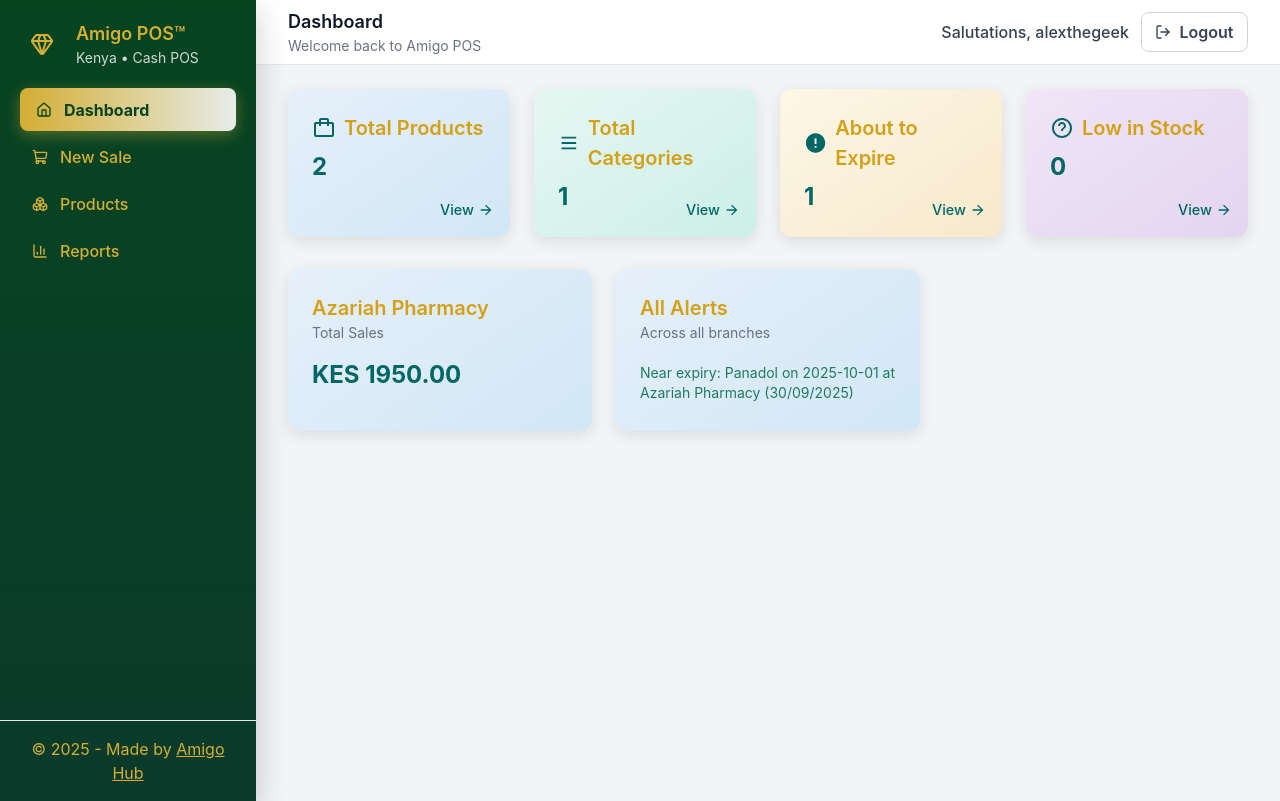
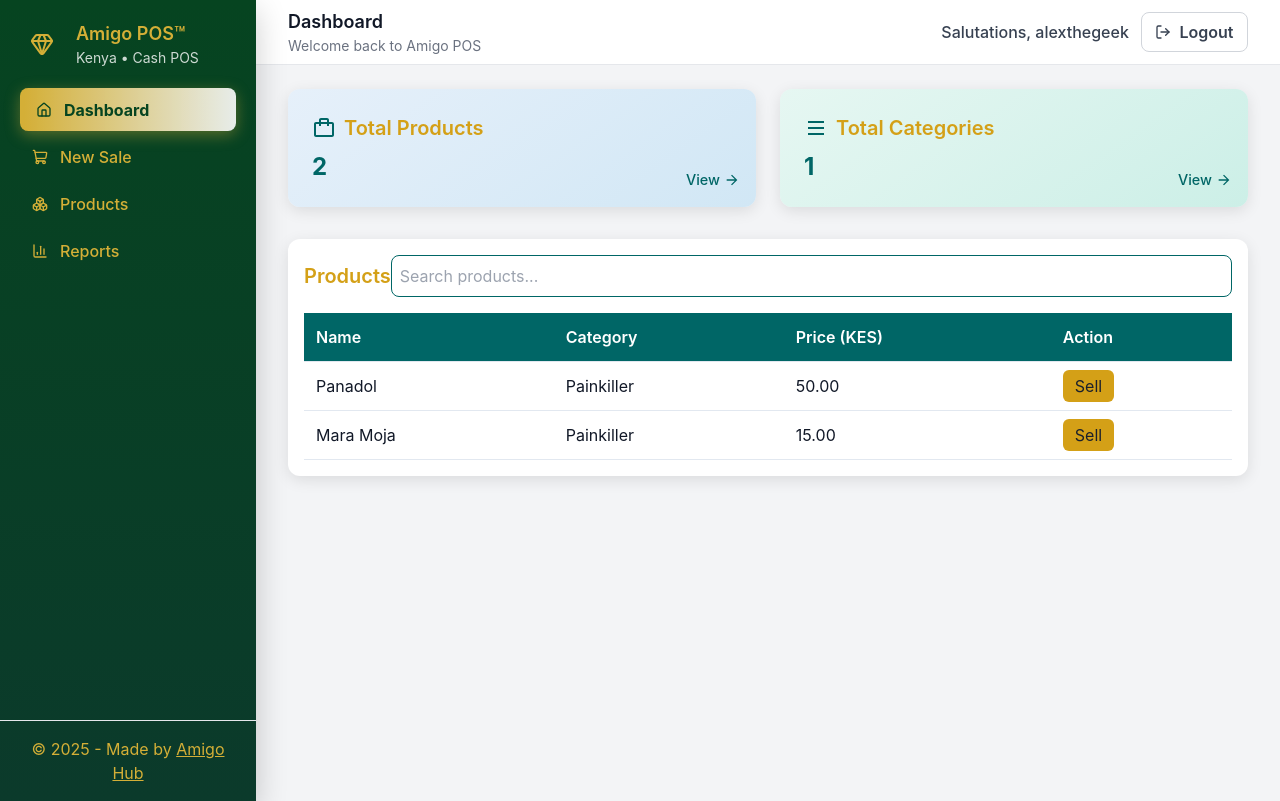
Before and after one commit to alexwaya0/pos, a Django app: page / in a window 1280 px wide. Run offline with Django 5.2, Linux system fonts and the light colour scheme; a user stored in the database is signed in; data comes from the database, SQL or seed files in the repository; some libraries are stand-ins or nearby versions.

Commit message:
update dashboard UI/UX

```diff
--- a/pos/templates/pos/base.html
+++ b/pos/templates/pos/base.html
@@ -10,9 +10,15 @@
   <link rel="icon" type="image/png" href="https://lucide.dev/favicon.png" />
   {# NOTE: Replace the above URL with the direct link to your actual hosted favicon. #}
 
-  <script src="https://cdn.tailwindcss.com"></script>
+  {# Preload Tailwind for faster rendering #}
+  <link rel="preload" href="https://cdn.tailwindcss.com" as="script" />
 
-  <script src="https://unpkg.com/lucide@latest"></script>
+  {# Preload Lucide for faster icon loading #}
+  <link rel="preload" href="https://unpkg.com/lucide@latest" as="script" />
+
+  <script src="https://cdn.tailwindcss.com" defer></script>
+
+  <script src="https://unpkg.com/lucide@latest" defer></script>
 
   <style>
     :root {
@@ -200,7 +206,7 @@
       </div>
       <div class="mt-auto p-4 border-t border-white/6 text-center sidebar-footer">
         &copy; {% now "Y" %} - Made by
-        <a href="https://amigohub.africa" target="_blank" rel="noopener">Amigo Hub</a>
+        <a href="https://amigohub.africa" target="_blank" rel="noopener noreferrer">Amigo Hub</a>
       </div>
     </aside>
     {% endif %}
--- a/pos/templates/pos/dashboard.html
+++ b/pos/templates/pos/dashboard.html
@@ -1,4 +1,6 @@
 {% extends 'pos/base.html' %}
+{% block title %}Dashboard{% endblock %}
+{% block page_title %}Dashboard{% endblock %}
 {% block content %}
 <style>
   .card {
@@ -16,8 +18,6 @@
   /* Card-specific colors */
   .card-products { background: linear-gradient(145deg, #E6F0FA, #D1E7F5); } /* Light teal */
   .card-categories { background: linear-gradient(145deg, #E6F7F2, #CCEFE7); } /* Light green */
-  .card-expiry { background: linear-gradient(145deg, #FEF7E6, #F6E9CC); } /* Light gold */
-  .card-low-stock { background: linear-gradient(145deg, #F0E6F7, #E3D5EF); } /* Light purple */
   .cta-link {
     color: #006666; /* Teal */
     font-weight: 500;
@@ -104,14 +104,14 @@
 
 <div class="container mx-auto">
   <!-- Summary Cards -->
-  <div class="grid grid-cols-1 md:grid-cols-4 gap-6 mb-8">
+  <div class="grid grid-cols-1 md:grid-cols-2 gap-6 mb-8">
     <div class="card card-products">
       <div class="flex items-center mb-2">
         <svg class="icon" xmlns="http://www.w3.org/2000/svg" viewBox="0 0 24 24"><path d="M20 6h-3V4c0-1.1-.9-2-2-2H9c-1.1 0-2 .9-2 2v2H4c-1.1 0-2 .9-2 2v11c0 1.1.9 2 2 2h16c1.1 0 2-.9 2-2V8c0-1.1-.9-2-2-2zM9 4h6v2H9V4zm11 15H4V8h3v2h2V8h6v2h2V8h3v11z"/></svg>
         <h3 class="text-gold">Total Products</h3>
       </div>
       <p class="text-2xl font-bold text-teal">{{ products|length }}</p>
-      <a href="#" class="cta-link" aria-label="View all products">
+      <a href="{% url 'pos:product_list' %}" class="cta-link" aria-label="View all products">
         View
         <svg class="cta-icon" xmlns="http://www.w3.org/2000/svg" viewBox="0 0 24 24" aria-hidden="true"><path d="M12 4l-1.41 1.41L16.17 11H4v2h12.17l-5.58 5.59L12 20l8-8z"/></svg>
       </a>
@@ -122,113 +122,45 @@
         <h3 class="text-gold">Total Categories</h3>
       </div>
       <p class="text-2xl font-bold text-teal">{{ categories|length }}</p>
-      <a href="#" class="cta-link" aria-label="View all categories">
-        View
-        <svg class="cta-icon" xmlns="http://www.w3.org/2000/svg" viewBox="0 0 24 24" aria-hidden="true"><path d="M12 4l-1.41 1.41L16.17 11H4v2h12.17l-5.58 5.59L12 20l8-8z"/></svg>
-      </a>
-    </div>
-    <div class="card card-expiry">
-      <div class="flex items-center mb-2">
-        <svg class="icon" xmlns="http://www.w3.org/2000/svg" viewBox="0 0 24 24"><path d="M12 2C6.48 2 2 6.48 2 12s4.48 10 10 10 10-4.48 10-10S17.52 2 12 2zm1 15h-2v-2h2v2zm0-4h-2V7h2v6z"/></svg>
-        <h3 class="text-gold">About to Expire</h3>
-      </div>
-      <p class="text-2xl font-bold text-teal">{{ near_expiries|length }}</p>
-      <a href="#" class="cta-link" aria-label="View expiring products">
-        View
-        <svg class="cta-icon" xmlns="http://www.w3.org/2000/svg" viewBox="0 0 24 24" aria-hidden="true"><path d="M12 4l-1.41 1.41L16.17 11H4v2h12.17l-5.58 5.59L12 20l8-8z"/></svg>
-      </a>
-    </div>
-    <div class="card card-low-stock">
-      <div class="flex items-center mb-2">
-        <svg class="icon" xmlns="http://www.w3.org/2000/svg" viewBox="0 0 24 24"><path d="M12 2C6.48 2 2 6.48 2 12s4.48 10 10 10 10-4.48 10-10S17.52 2 12 2zm0 18c-4.41 0-8-3.59-8-8s3.59-8 8-8 8 3.59 8 8-3.59 8-8 8zm0-14c-2.21 0-4 1.79-4 4h2c0-1.1.9-2 2-2s2 .9 2 2c0 2-3 1.75-3 5h2c0-2.25 3-2.5 3-5 0-2.21-1.79-4-4-4z"/></svg>
-        <h3 class="text-gold">Low in Stock</h3>
-      </div>
-      <p class="text-2xl font-bold text-teal">{{ low_stocks|length }}</p>
-      <a href="#" class="cta-link" aria-label="View low stock products">
+      <a href="{% url 'pos:product_list' %}" class="cta-link" aria-label="View all categories">
         View
         <svg class="cta-icon" xmlns="http://www.w3.org/2000/svg" viewBox="0 0 24 24" aria-hidden="true"><path d="M12 4l-1.41 1.41L16.17 11H4v2h12.17l-5.58 5.59L12 20l8-8z"/></svg>
       </a>
     </div>
   </div>
 
-  <!-- Role-Specific Data -->
-  <div class="grid grid-cols-1 md:grid-cols-3 gap-6 mt-8">
-    {% if role == 'cashier' %}
-      <div class="card card-products p-6">
-        <h3 class="text-gold">Today's Sales</h3>
-        <p class="text-sm text-gray-500">Total sales for {{ request.user.profile.branch.name }}</p>
-        <div class="mt-4 text-2xl font-bold text-teal">KES {{ today_sales|floatformat:2 }}</div>
-      </div>
-      <div class="card card-products p-6">
-        <h3 class="text-gold">Low Stock Alerts</h3>
-        <p class="text-sm text-gray-500">Items below threshold</p>
-        <ul class="mt-4 text-sm text-jungle-green">
-          {% for batch in low_stocks %}
-            <li class="py-1">{{ batch.product.name }}: {{ batch.quantity }} units</li>
-          {% empty %}
-            <li class="py-1">No low stock items</li>
-          {% endfor %}
-        </ul>
-      </div>
-      <div class="card card-products p-6">
-        <h3 class="text-gold">Expiry Warnings</h3>
-        <p class="text-sm text-gray-500">Items nearing expiry</p>
-        <ul class="mt-4 text-sm text-jungle-green">
-          {% for batch in near_expiries %}
-            <li class="py-1">{{ batch.product.name }}: {{ batch.expiry_date|date:"d/m/Y" }}</li>
-          {% empty %}
-            <li class="py-1">No expiring items</li>
-          {% endfor %}
-        </ul>
-      </div>
-    {% elif role == 'manager' %}
-      <div class="card card-products p-6">
-        <h3 class="text-gold">Branch Sales Summary</h3>
-        <p class="text-sm text-gray-500">{{ request.user.profile.branch.name }}</p>
-        <div class="mt-4 text-2xl font-bold text-teal">KES {{ sales_summary|floatformat:2 }}</div>
-      </div>
-      <div class="card card-products p-6">
-        <h3 class="text-gold">Low Stock Alerts</h3>
-        <p class="text-sm text-gray-500">Items below threshold</p>
-        <ul class="mt-4 text-sm text-jungle-green">
-          {% for batch in low_stocks %}
-            <li class="py-1">{{ batch.product.name }}: {{ batch.quantity }} units</li>
-          {% empty %}
-            <li class="py-1">No low stock items</li>
-          {% endfor %}
-        </ul>
-      </div>
-      <div class="card card-products p-6">
-        <h3 class="text-gold">Expiry Warnings</h3>
-        <p class="text-sm text-gray-500">Items nearing expiry</p>
-        <ul class="mt-4 text-sm text-jungle-green">
-          {% for batch in near_expiries %}
-            <li class="py-1">{{ batch.product.name }}: {{ batch.expiry_date|date:"d/m/Y" }}</li>
-          {% empty %}
-            <li class="py-1">No expiring items</li>
-          {% endfor %}
-        </ul>
-      </div>
-    {% elif role == 'admin' %}
-      {% for branch, total in branch_sales.items %}
-      <div class="card card-products p-6">
-        <h3 class="text-gold">{{ branch }}</h3>
-        <p class="text-sm text-gray-500">Total Sales</p>
-        <div class="mt-4 text-2xl font-bold text-teal">KES {{ total|floatformat:2 }}</div>
-      </div>
-      {% endfor %}
-      <div class="card card-products p-6">
-        <h3 class="text-gold">All Alerts</h3>
-        <p class="text-sm text-gray-500">Across all branches</p>
-        <ul class="mt-4 text-sm text-jungle-green">
-          {% for notification in notifications %}
-            <li class="py-1">{{ notification.message }} ({{ notification.created|date:"d/m/Y" }})</li>
-          {% empty %}
-            <li class="py-1">No active alerts</li>
-          {% endfor %}
-        </ul>
-      </div>
-    {% endif %}
+  <!-- Product Search Table -->
+  <div class="table-container">
+    <div class="flex justify-between items-center mb-4">
+      <h3 class="text-gold">Products</h3>
+      <input id="search" type="text" placeholder="Search products..." class="w-64" />
+    </div>
+    <table id="product-table">
+      <thead>
+        <tr>
+          <th>Name</th>
+          <th>Category</th>
+          <th>Price (KES)</th>
+          <th>Action</th>
+        </tr>
+      </thead>
+      <tbody>
+        {% for product in products %}
+          <tr data-name="{{ product.name|lower }}">
+            <td>{{ product.name }}</td>
+            <td>{{ product.category|default:"N/A" }}</td>
+            <td>{{ product.price|floatformat:2 }}</td>
+            <td>
+              <a href="{% url 'pos:sale_create' %}?product={{ product.id }}" class="sell-btn">Sell</a>
+            </td>
+          </tr>
+        {% empty %}
+          <tr>
+            <td colspan="4" class="text-center text-gray-500">No products available</td>
+          </tr>
+        {% endfor %}
+      </tbody>
+    </table>
   </div>
 </div>
 
@@ -236,7 +168,7 @@
   // Search functionality for product table
   document.getElementById('search').addEventListener('input', function(e) {
     const term = e.target.value.toLowerCase();
-    document.querySelectorAll('#product-table tr').forEach(row => {
+    document.querySelectorAll('#product-table tbody tr').forEach(row => {
       const name = row.dataset.name || '';
       row.style.display = name.includes(term) ? '' : 'none';
     });
```
